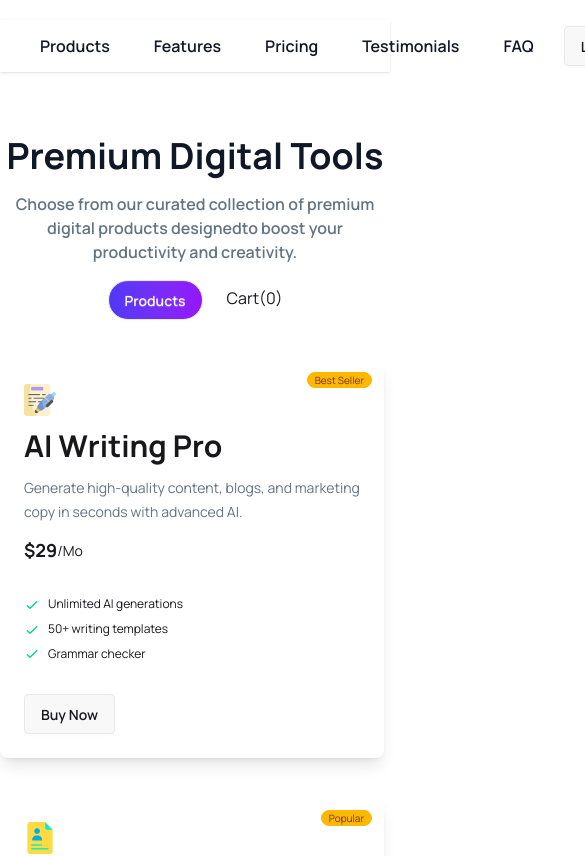
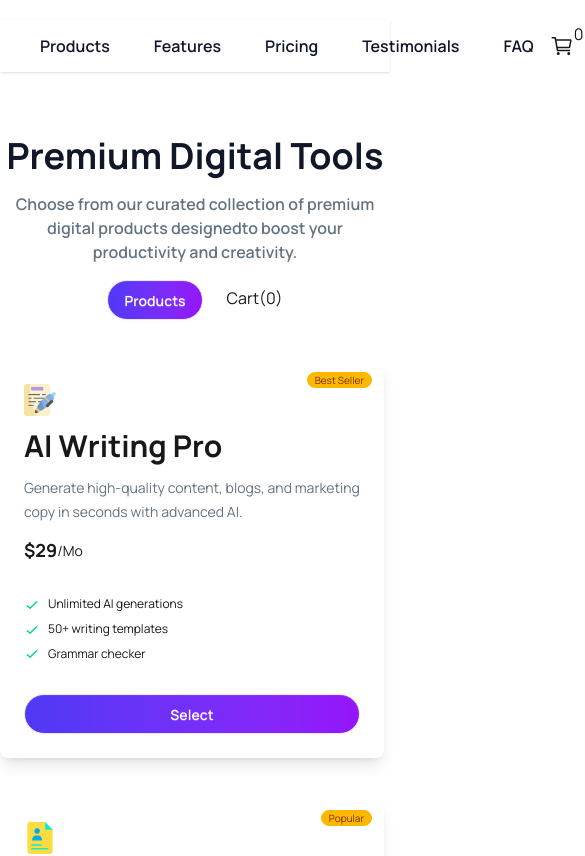
Before and after one commit to mdjihad-dev/NexTools-website, a React (Vite) app: page / in a window 390 px wide. Shown: the top 856 px of the page, 585 px wide, since content can reach past the window. Built offline with nearby package versions, Linux system fonts and the light colour scheme.

Commit message:
added selected card and checkout funtionliy

```diff
--- a/package.json
+++ b/package.json
@@ -14,6 +14,7 @@
     "react": "^19.2.5",
     "react-dom": "^19.2.5",
     "react-icons": "^5.6.0",
+    "react-toastify": "^11.1.0",
     "tailwindcss": "^4.2.4"
   },
   "devDependencies": {
--- a/src/App.jsx
+++ b/src/App.jsx
@@ -1,4 +1,4 @@
-import { Suspense } from "react";
+import { Suspense, useState } from "react";
 import Footer from "./Component/Footer/Footer";
 import GetStarted from "./Component/GetStarted/GetStarted";
 import Hero from "./Component/Hero/Hero";
@@ -13,20 +13,26 @@ const fetchData = async() => {
   return res;
 }
 
+
 function App() {
+
+  const [itemNumber, setItemNumber] = useState(0)
   const cardData = fetchData();
 
   return (
     <>
-      <Navbar />
+      <Navbar itemNumber={itemNumber} />
       <main>
         {/* <Hero /> */}
         {/* <Rating /> */}
         {
-          <Suspense
-            fallback="Lodding...">
-              <Products cardData={cardData}></Products>
-            </Suspense>
+          <Suspense fallback="Lodding...">
+            <Products
+              cardData={cardData}
+              itemNumber={itemNumber}
+              setItemNumber={setItemNumber}
+            ></Products>
+          </Suspense>
         }
         <GetStarted />
         <PricingCard />
--- a/src/Component/Card/Card.jsx
+++ b/src/Component/Card/Card.jsx
@@ -1,6 +1,6 @@
 import React, { useState } from "react";
 
-const Card = ({ data, choose, setChoose }) => {
+const Card = ({ data, choose, setChoose, itemNumber, setItemNumber }) => {
   const {
     productName,
     badge,
@@ -9,15 +9,20 @@ const Card = ({ data, choose, setChoose }) => {
     priceText,
     features,
     img,
+    price,
+    id,
     buttonText,
   } = data;
 
   const [selected, setSelected] = useState(false);
 
   const handlerClick = () => {
+    const newData = itemNumber + 1;
+    setItemNumber(newData)
 
-    setSelected(true)
+    setSelected(true);
     setChoose([...choose, data]);
+
   };
 
   return (
@@ -59,8 +64,15 @@ const Card = ({ data, choose, setChoose }) => {
         </ul>
 
         <div className="mt-6">
-          <button onClick={handlerClick} className={`btn ${selected ? 'bg-green-600 text-white' : ''}`}>
-            {buttonText}
+          <button
+            onClick={handlerClick}
+            className={`btn ${
+              selected
+                ? "w-full bg-green-600 text-white rounded-3xl"
+                : "w-full bg-gradient-to-r from-[#4F39F6] to-[#9514FA] text-white rounded-3xl"
+            }`}
+          >
+            {selected ? "Selected" : "Select"}
           </button>
         </div>
       </div>
--- a/src/Component/Footer/Footer.jsx
+++ b/src/Component/Footer/Footer.jsx
@@ -1,7 +1,7 @@
 
 const Footer = () => {
     return (
-      <footer className="my-10 max-w-7xl mx-auto text-white footer sm:footer-horizontal bg-black text-base p-10">
+      <footer className="max-w-7xl mx-auto text-white footer sm:footer-horizontal bg-black text-base px-10 py-16">
         <aside>
           <svg
             width="50"
--- a/src/Component/Navbar/Navbar.jsx
+++ b/src/Component/Navbar/Navbar.jsx
@@ -2,7 +2,7 @@
 import Digitools from '../../assets/Image/design-tools.png'
 import { IoCartOutline } from 'react-icons/io5';
 
-const Navbar = () => {
+const Navbar = ({ itemNumber }) => {
   return (
     <div className="my-5 flex justify-between items-center px-6 bg-base-100 shadow-sm max-w-7xl mx-auto">
       <div className="">
@@ -34,7 +34,10 @@ const Navbar = () => {
         </ul>
       </div>
       <div className="flex items-center gap-3.5">
-        <IoCartOutline className='w-6 h-auto'/>
+        <div className="flex">
+          <IoCartOutline className="w-6 h-auto" />
+          <p className='-mt-3'>{itemNumber}</p>
+        </div>
         <button className="btn">Login</button>
         <button className="btn bg-linear-to-r bg-gradient-to-r from-[#4F39F6] to-[#9514FA] text-white rounded-3xl">
           Get Started
--- a/src/Component/Products/Products.jsx
+++ b/src/Component/Products/Products.jsx
@@ -4,13 +4,12 @@ import Card from '../Card/Card';
 import Selected from '../SelectedCard/Selected';
 
 
-const Products = ({cardData}) => {
+const Products = ({ cardData, itemNumber, setItemNumber }) => {
+  const [tab, setTab] = useState("Products");
 
-  const [tab, setTab] = useState('Products')
+  const useData = use(cardData);
 
-    const useData = use(cardData)
-
-    const [choose, setChoose] = useState([])
+  const [choose, setChoose] = useState([]);
 
   return (
     <div className="max-w-7xl mx-auto my-16">
@@ -34,20 +33,26 @@ const Products = ({cardData}) => {
             onClick={() => setTab("Card")}
             className={`${tab === "Card" ? "bg-linear-to-r from-[#4F39F6] to-[#9514FA] btn text-white rounded-3xl" : ""}`}
           >
-              Cart(0)
+            Cart({choose.length})
           </button>
         </div>
       </div>
 
+      {tab === "Products" ? (
         <div className="grid md:grid-cols-2 lg:grid-cols-3 gap-y-10 my-10">
-          {tab === "Products" ? (
-            useData.map((data) => (
-              <Card data={data} choose={choose} setChoose={setChoose}></Card>
-            ))
+          {useData.map((data) => (
+            <Card
+              data={data}
+              itemNumber={itemNumber}
+              setItemNumber={setItemNumber}
+              choose={choose}
+              setChoose={setChoose}
+            ></Card>
+          ))}
+        </div>
       ) : (
         <Selected choose={choose} setChoose={setChoose}></Selected>
       )}
-        </div>
     </div>
   );
 };
--- a/src/Component/SelectedCard/Selected.jsx
+++ b/src/Component/SelectedCard/Selected.jsx
@@ -1,14 +1,70 @@
-import React from 'react';
+import React, { useState } from 'react';
+import { FaFile } from 'react-icons/fa';
 
-const Selected = ({choose}) => {
+
+const Selected = ({choose, setChoose}) => {
+
+    const totalPrice = choose.reduce((sum, item) => sum + item.price, 0)
+
+    const handleDelet = (card) => {
+        const fiterCard = choose.filter(CardItem => (
+            CardItem.id !== card.id
+        ))
+        setChoose(fiterCard);
+    }
+
+    const handleCheckout = () => {
+        setChoose([])
+    }
     return (
-        <div>
-            {choose.map((card) => (
-                <div key={card.id} className="">
-                    <img src={card.img} alt="" />
+      <div>
+        {choose.length === 0 ? (
+          <div className="w-full min-h-60 flex flex-col items-center justify-center">
+            <FaFile className="w-13 h-auto" />
+            <h1 className="text-xl font-semibold text-gray-900">No Data</h1>
+            <p className="text-md font-semibold">
+              Please add players to see them here
+            </p>
+          </div>
+        ) : (
+          choose.map((card) => (
+            <div
+              key={card.id}
+              className="border my-8 py-7 px-5 bg-gray-200 flex items-center justify-between"
+            >
+              <div className="flex items-center">
+                <img
+                  className="w-10 h-auto rounded-lg"
+                  src={card.img}
+                  alt="Writing Image"
+                />
+                <div className="ml-4">
+                  <h1 className="text-md font-semibold">{card.price}</h1>
+                  <p>{card.badge}</p>
                 </div>
-            ))}
+              </div>
+              <div className="">
+                <p
+                  onClick={() => handleDelet(card)}
+                  className="text-red-600 font-bold"
+                >
+                  Remove
+                </p>
+              </div>
+            </div>
+          ))
+        )}
+        <div className="flex items-center justify-between my-5 mx-3">
+          <h3 className="text-lg font-bold text-gray-600">Total</h3>
+          <p className='text-xl font-bold'>${totalPrice}</p>
         </div>
+        <div
+          onClick={handleCheckout}
+          className="text-white flex items-center justify-center font-semibold w-full h-12 rounded-2xl bg-gradient-to-r from-[#4F39F6] to-[#9514FA]"
+        >
+          <h3>Process to checkout</h3>
+        </div>
+      </div>
     );
 };
 
```
Also changed, not shown: 1 other file (tests, documents, lock files or other folders). Lines whose indentation alone changed are shown as unchanged.
